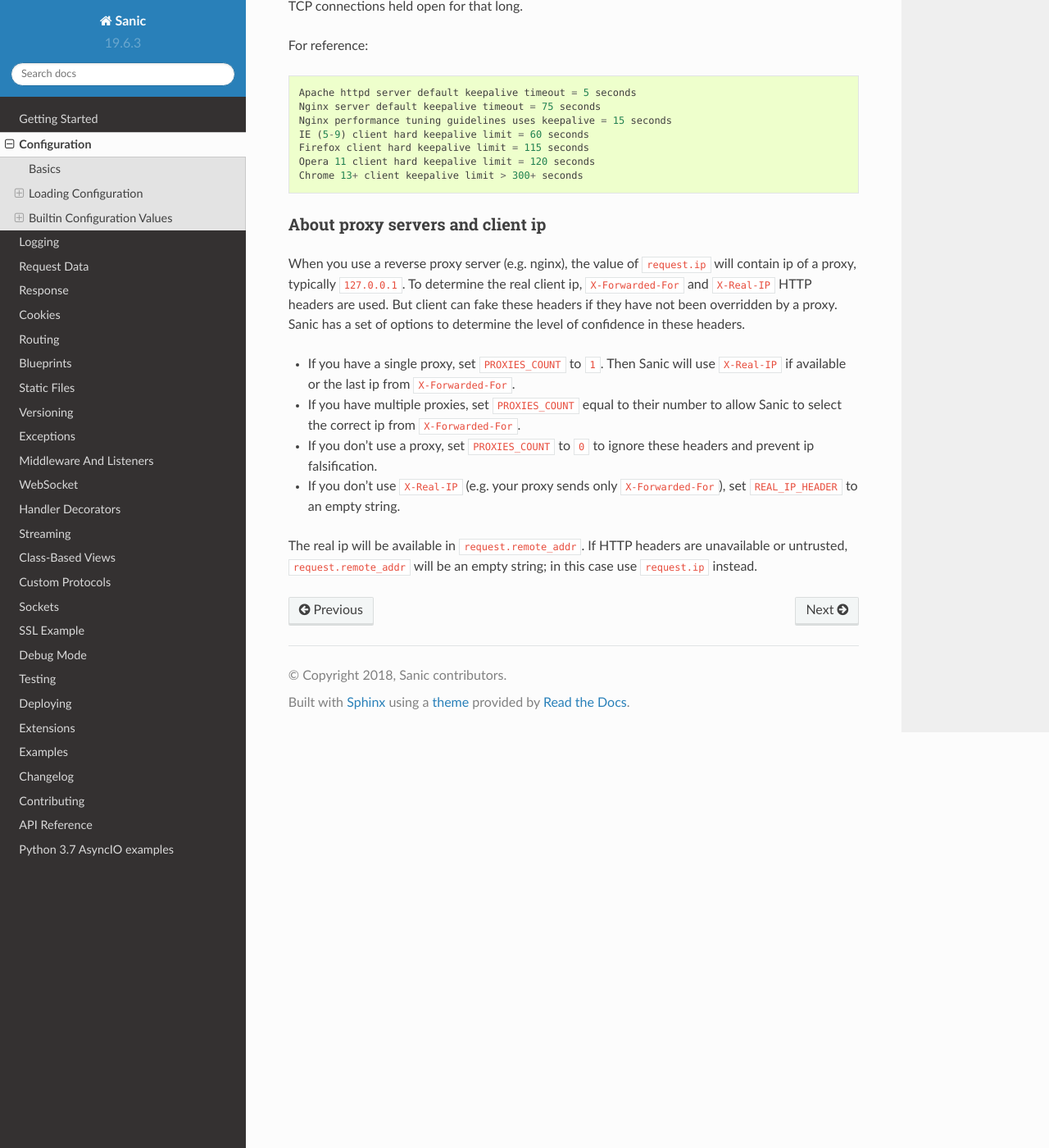
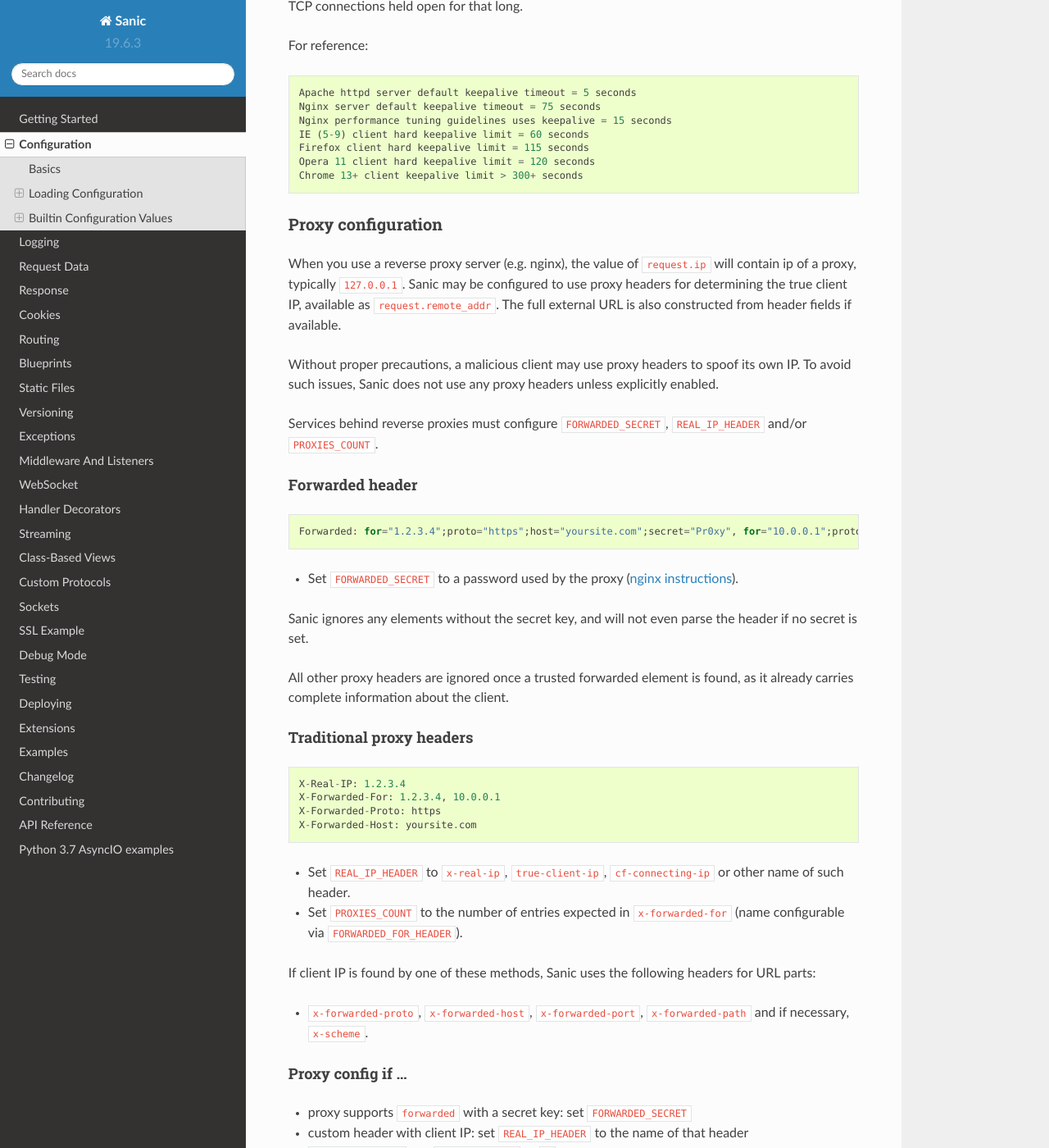
Before and after one commit to sanic-org/sanic, a Sphinx documentation site: the page built from docs/sanic/config.md, in a window 1280 px wide and 1400 px high, scrolled down 3560 px. Shown: the whole window at 82% size. Built offline with Sphinx 7.4.7 and the Read the Docs theme 2.0.0, drawn with Linux system fonts in a browser that asks for light colours; some of the changed text lies outside the part shown.

Commit message:
Updated docs (work in progress).

````diff
--- a/docs/sanic/config.md
+++ b/docs/sanic/config.md
@@ -154,16 +154,49 @@ Opera 11 client hard keepalive limit = 120 seconds
 Chrome 13+ client keepalive limit > 300+ seconds
 ```
 
-### About proxy servers and client ip
+### Proxy configuration
 
-When you use a reverse proxy server (e.g. nginx), the value of `request.ip` will contain ip of a proxy, typically `127.0.0.1`. To determine the real client ip, `X-Forwarded-For` and `X-Real-IP` HTTP headers are used. But client can fake these headers if they have not been overridden by a proxy. Sanic has a set of options to determine the level of confidence in these headers.
+When you use a reverse proxy server (e.g. nginx), the value of `request.ip` will contain ip of a proxy, typically `127.0.0.1`. Sanic may be configured to use proxy headers for determining the true client IP, available as `request.remote_addr`. The full external URL is also constructed from header fields if available.
 
-* If you have a single proxy, set `PROXIES_COUNT` to `1`. Then Sanic will use `X-Real-IP` if available or the last ip from `X-Forwarded-For`.
+Without proper precautions, a malicious client may use proxy headers to spoof its own IP. To avoid such issues, Sanic does not use any proxy headers unless explicitly enabled.
 
-* If you have multiple proxies, set `PROXIES_COUNT` equal to their number to allow Sanic to select the correct ip from `X-Forwarded-For`.
+Services behind reverse proxies must configure `FORWARDED_SECRET`, `REAL_IP_HEADER` and/or `PROXIES_COUNT`.
 
-* If you don't use a proxy, set `PROXIES_COUNT` to `0` to ignore these headers and prevent ip falsification.
+#### Forwarded header
 
-* If you don't use `X-Real-IP` (e.g. your proxy sends only `X-Forwarded-For`), set `REAL_IP_HEADER` to an empty string.
+```
+Forwarded: for="1.2.3.4";proto="https";host="yoursite.com";secret="Pr0xy", for="10.0.0.1";proto="http";host="proxy.internal"
+```
 
-The real ip will be available in `request.remote_addr`. If HTTP headers are unavailable or untrusted, `request.remote_addr` will be an empty string; in this case use `request.ip` instead.
+* Set `FORWARDED_SECRET` to a password used by the proxy ([nginx instructions](https://www.nginx.com/resources/wiki/start/topics/examples/forwarded/)).
+
+Sanic ignores any elements without the secret key, and will not even parse the header if no secret is set.
+
+All other proxy headers are ignored once a trusted forwarded element is found, as it already carries complete information about the client.
+
+#### Traditional proxy headers
+
+```
+X-Real-IP: 1.2.3.4
+X-Forwarded-For: 1.2.3.4, 10.0.0.1
+X-Forwarded-Proto: https
+X-Forwarded-Host: yoursite.com
+```
+
+* Set `REAL_IP_HEADER` to `x-real-ip`, `true-client-ip`, `cf-connecting-ip` or other name of such header.
+* Set `PROXIES_COUNT` to the number of entries expected in `x-forwarded-for` (name configurable via `FORWARDED_FOR_HEADER`).
+
+If client IP is found by one of these methods, Sanic uses the following headers for URL parts:
+
+* `x-forwarded-proto`, `x-forwarded-host`, `x-forwarded-port`, `x-forwarded-path` and if necessary, `x-scheme`.
+
+#### Proxy config if ...
+
+* proxy supports `forwarded` with a secret key: set `FORWARDED_SECRET`
+* custom header with client IP: set `REAL_IP_HEADER` to the name of that header
+* `x-forwarded-for`: set `PROXIES_COUNT` to `1` for a single proxy, or a greater number to allow Sanic to select the correct IP
+* no proxies: no configuration required!
+
+#### Changes in Sanic 19.9
+
+Earlier Sanic versions had unsafe default settings. From 19.9 proxy settings must be set manually, and support for negative PROXIES_COUNT has been removed.
````
